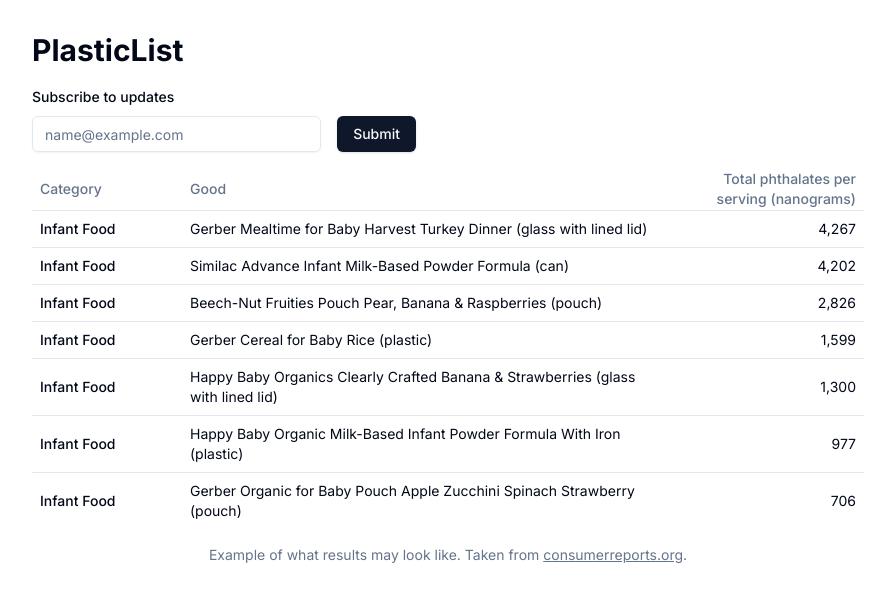
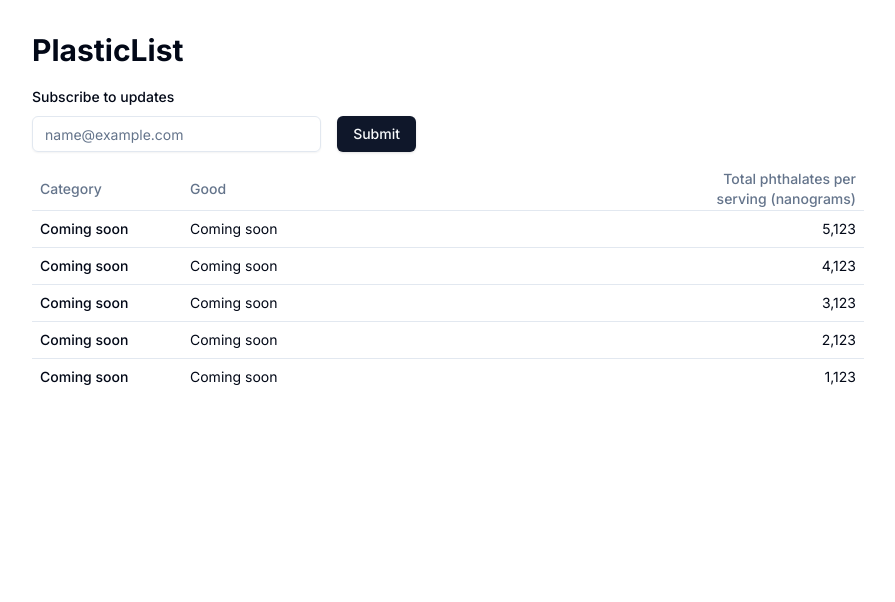
Before and after one commit to plasticlist/plasticlist-old, a Next.js app: page / in a window 1280 px wide. Shown: the top 602 px of the page, without its empty margins (192-1087 px from the left). Built offline with nearby package versions, Linux system fonts and the light colour scheme.

Commit message:
update table to use mock data

```diff
--- a/src/app/page.tsx
+++ b/src/app/page.tsx
@@ -86,7 +86,6 @@
         </form>
       </Form>
       <Table>
-        <TableCaption>Example of what results may look like. Taken from <a href="https://www.consumerreports.org/health/food-contaminants/the-plastic-chemicals-hiding-in-your-food-a7358224781/" target="_blank" rel="noopener noreferrer" className="underline">consumerreports.org</a>.</TableCaption>
         <TableHeader>
           <TableRow>
             <TableHead className="w-[150px]">Category</TableHead>
@@ -96,39 +95,29 @@
         </TableHeader>
         <TableBody>
           <TableRow>
-            <TableCell className="font-medium">Infant Food</TableCell>
-            <TableCell>Gerber Mealtime for Baby Harvest Turkey Dinner (glass with lined lid)</TableCell>
-            <TableCell className="text-right">4,267</TableCell>
+            <TableCell className="font-medium">Coming soon</TableCell>
+            <TableCell>Coming soon</TableCell>
+            <TableCell className="text-right">5,123</TableCell>
           </TableRow>
           <TableRow>
-            <TableCell className="font-medium">Infant Food</TableCell>
-            <TableCell>Similac Advance Infant Milk-Based Powder Formula (can)</TableCell>
-            <TableCell className="text-right">4,202</TableCell>
+            <TableCell className="font-medium">Coming soon</TableCell>
+            <TableCell>Coming soon</TableCell>
+            <TableCell className="text-right">4,123</TableCell>
           </TableRow>
           <TableRow>
-            <TableCell className="font-medium">Infant Food</TableCell>
-            <TableCell>Beech-Nut Fruities Pouch Pear, Banana & Raspberries (pouch)</TableCell>
-            <TableCell className="text-right">2,826</TableCell>
+            <TableCell className="font-medium">Coming soon</TableCell>
+            <TableCell>Coming soon</TableCell>
+            <TableCell className="text-right">3,123</TableCell>
           </TableRow>
           <TableRow>
-            <TableCell className="font-medium">Infant Food</TableCell>
-            <TableCell>Gerber Cereal for Baby Rice (plastic)</TableCell>
-            <TableCell className="text-right">1,599</TableCell>
+            <TableCell className="font-medium">Coming soon</TableCell>
+            <TableCell>Coming soon</TableCell>
+            <TableCell className="text-right">2,123</TableCell>
           </TableRow>
           <TableRow>
-            <TableCell className="font-medium">Infant Food</TableCell>
-            <TableCell>Happy Baby Organics Clearly Crafted Banana & Strawberries (glass with lined lid)</TableCell>
-            <TableCell className="text-right">1,300</TableCell>
-          </TableRow>
-          <TableRow>
-            <TableCell className="font-medium">Infant Food</TableCell>
-            <TableCell>Happy Baby Organic Milk-Based Infant Powder Formula With Iron (plastic)</TableCell>
-            <TableCell className="text-right">977</TableCell>
-          </TableRow>
-          <TableRow>
-            <TableCell className="font-medium">Infant Food</TableCell>
-            <TableCell>Gerber Organic for Baby Pouch Apple Zucchini Spinach Strawberry (pouch)</TableCell>
-            <TableCell className="text-right">706</TableCell>
+            <TableCell className="font-medium">Coming soon</TableCell>
+            <TableCell>Coming soon</TableCell>
+            <TableCell className="text-right">1,123</TableCell>
           </TableRow>
         </TableBody>
       </Table>
```
